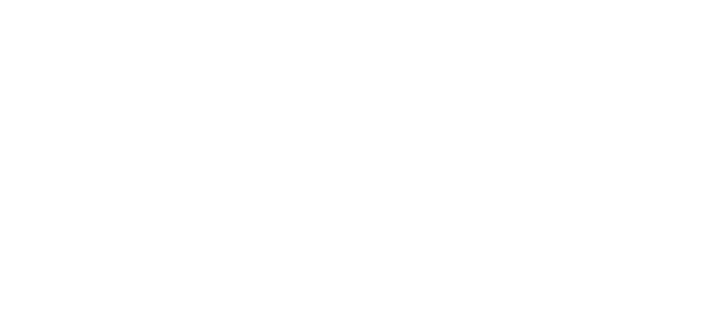
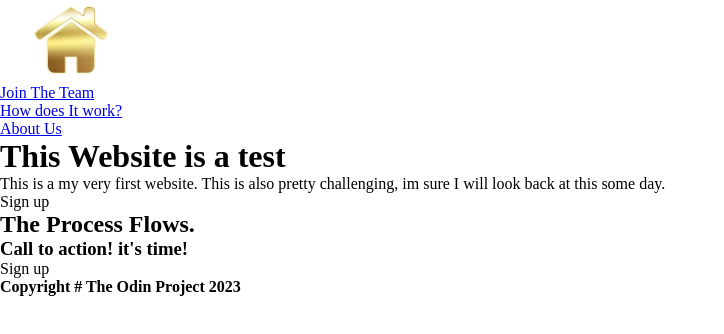
Before and after one commit to Anthonysrod8/odin-test-1, a plain HTML site: page index.html in a window 1280 px wide. Shown: the whole page, without its empty margins (0-724 px from the left). Drawn offline with Linux system fonts and the light colour scheme.

Commit message:
Added Images.png

```diff
--- a/index.html
+++ b/index.html
@@ -8,6 +8,37 @@
     <link rel="stylesheet" href="style.css"/>
 </head>
 <body>
+    <header>
 
+        <div class="header-container">
+            <img class="logo" src="images.png/logo-1.png" alt="picture of a golden house">
+            <div class="header-link"><a href="www.google.com">Join The Team</a></div>
+            <div class="header-link"><a href="www.google.com">How does It work?</a></div>
+            <div class="header-link"><a href="www.google.com">About Us</a></div>
+        </div>
+    </header>
+    <div class="tbody-container">
+    <h1>This Website is a test</h1>
+    <p>This is a my very first website. This is also pretty challenging, im sure I will look back at this some day.</p>
+    <div class="sign-up-button">Sign up</div>
+</div>
+<div class="mbody-1-of-3">
+    <h2>The Process Flows.</h2>
+    <div class="small-box"></div>
+    <div class="small-box"></div>
+    <div class="small-box"></div>
+    <div class="small-box"></div>
+</div>
+<div class="mbody-2-of-3">
+    <div class="peragraph-content"></div>
+    <div class="peragraph-sign"></div>
+</div>
+<div class="mbody-3-of-3">
+    <div class="complex-container">
+        <div><h3>Call to action! it's time!</h3></div>
+        <div>Sign up</div>
+    </div>
+</div>
+<footer><h4>Copyright # The Odin Project 2023</h4></footer>
 </body>
 </html>
--- a/style.css
+++ b/style.css
@@ -0,0 +1,8 @@
+* {
+    box-sizing: border-box;
+    margin: 0;
+}
+
+.logo {
+    height: 80px;
+}
```
Also changed, not shown: images.png/logo-1.png (added).
